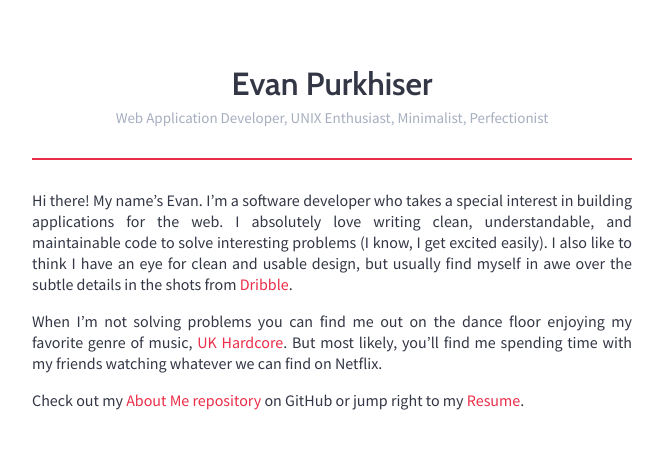
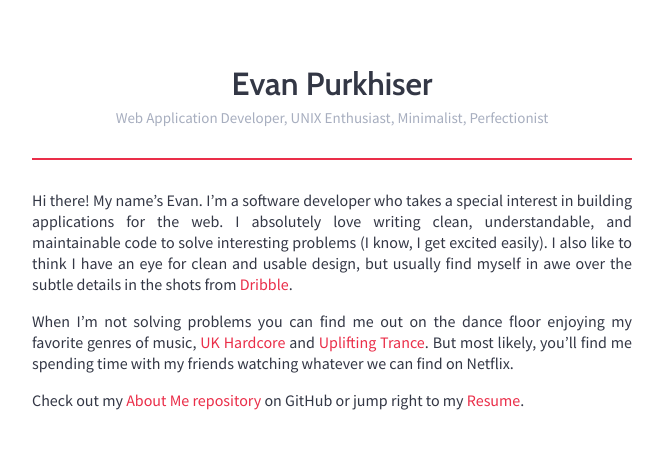
Before and after one commit to evanpurkhiser/evanpurkhiser.com, a Jekyll site: the page built from index.md, in a window 1280 px wide. Shown: the top 449 px of the page, without its empty margins (308-971 px from the left). Built offline with Jekyll 4.4.1, drawn with Linux system fonts in a browser that asks for light colours; Markdown is read by kramdown in place of the engine named in the settings.

Commit message:
Uplifting trance has change my life :D

```diff
--- a/index.md
+++ b/index.md
@@ -10,9 +10,10 @@ get excited easily). I also like to think I have an eye for clean and usable
 design, but usually find myself in awe over the subtle details in the shots from
 [Dribble](http://dribbble.com).
 
-When I'm not solving problems you can find me out on the dance floor enjoying my
-favorite genre of music,
-[UK Hardcore](http://en.wikipedia.org/wiki/UK_hardcore). But most likely, you'll
+When I'm not solving problems you can find me out on the dance floor enjoying
+my favorite genres of music, [UK
+Hardcore](http://en.wikipedia.org/wiki/UK_hardcore) and [Uplifting
+Trance](http://en.wikipedia.org/wiki/Uplifting_trance). But most likely, you'll
 find me spending time with my friends watching whatever we can find on Netflix.
 
 Check out my [About Me repository](https://github.com/EvanPurkhiser/About) on
```
